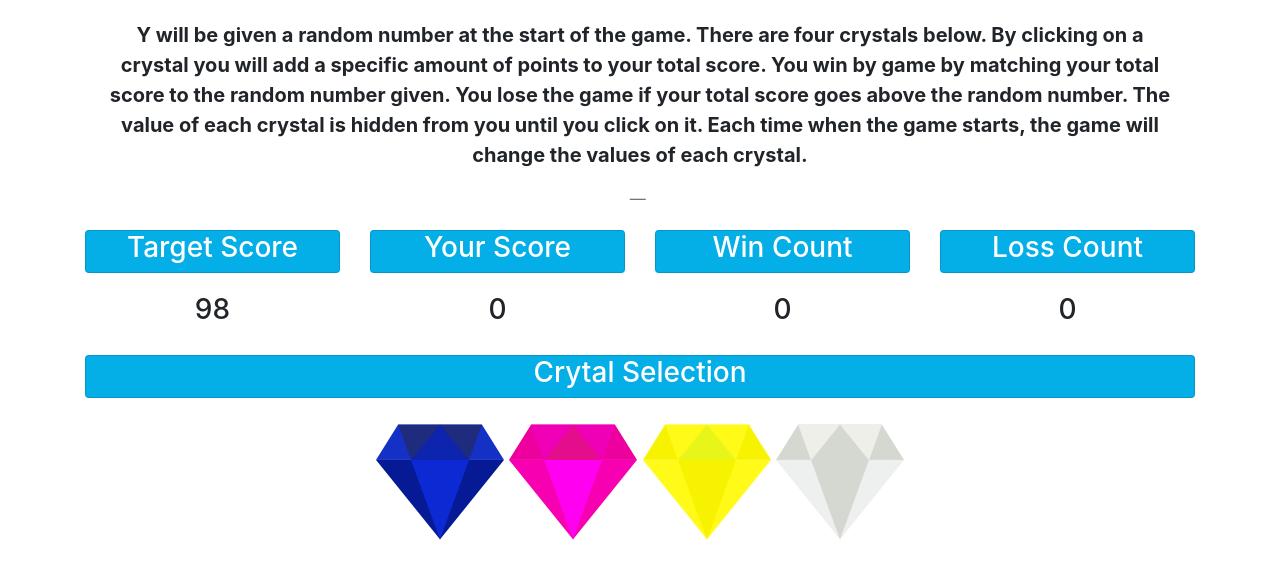
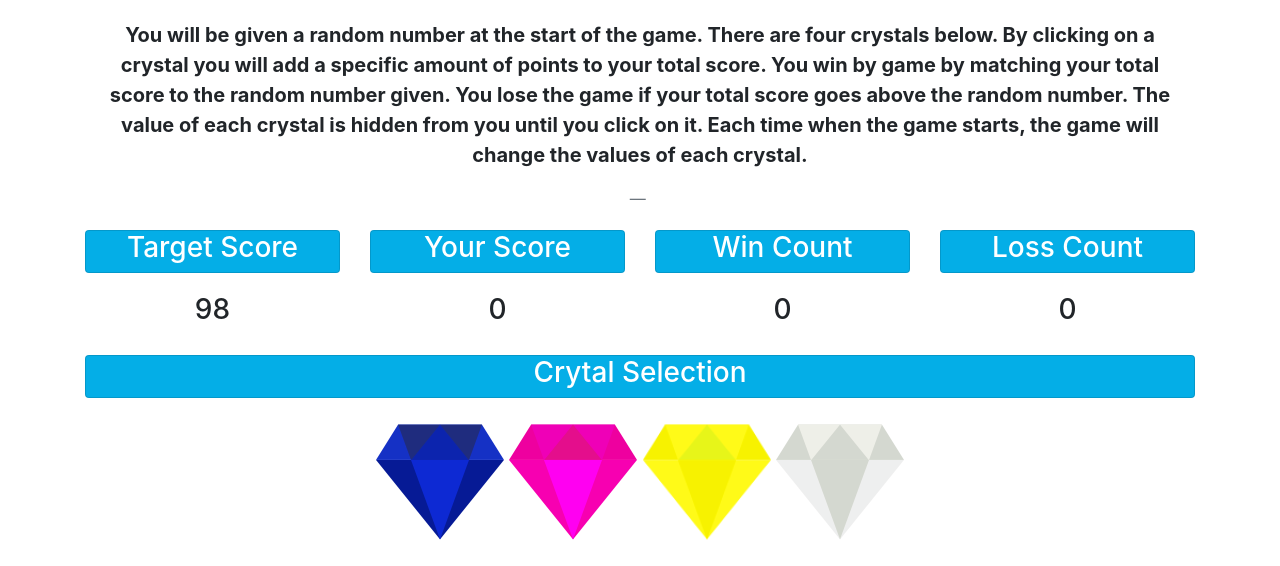
Before and after one commit to danoliveira901/unit-4-game, a plain HTML site: page index.html in a window 1280 px wide. Shown: the part 283-849 px from the top of the page. Drawn offline with nearby package versions, Linux system fonts and the light colour scheme.

Commit message:
Update index.html

```diff
--- a/index.html
+++ b/index.html
@@ -33,7 +33,7 @@
               <div class="card-body text-center">
                 <blockquote class="blockquote mb-0">
 
-                <p><strong>Y will be given a random number at the start of the game.
+                <p><strong>You will be given a random number at the start of the game.
                 There are four crystals below. By clicking on a crystal you will add a specific amount of points to your total score.
                 You win by game by matching your total score to the random number given. You lose the game if your total score goes above the random number.
                 The value of each crystal is hidden from you until you click on it.
```
